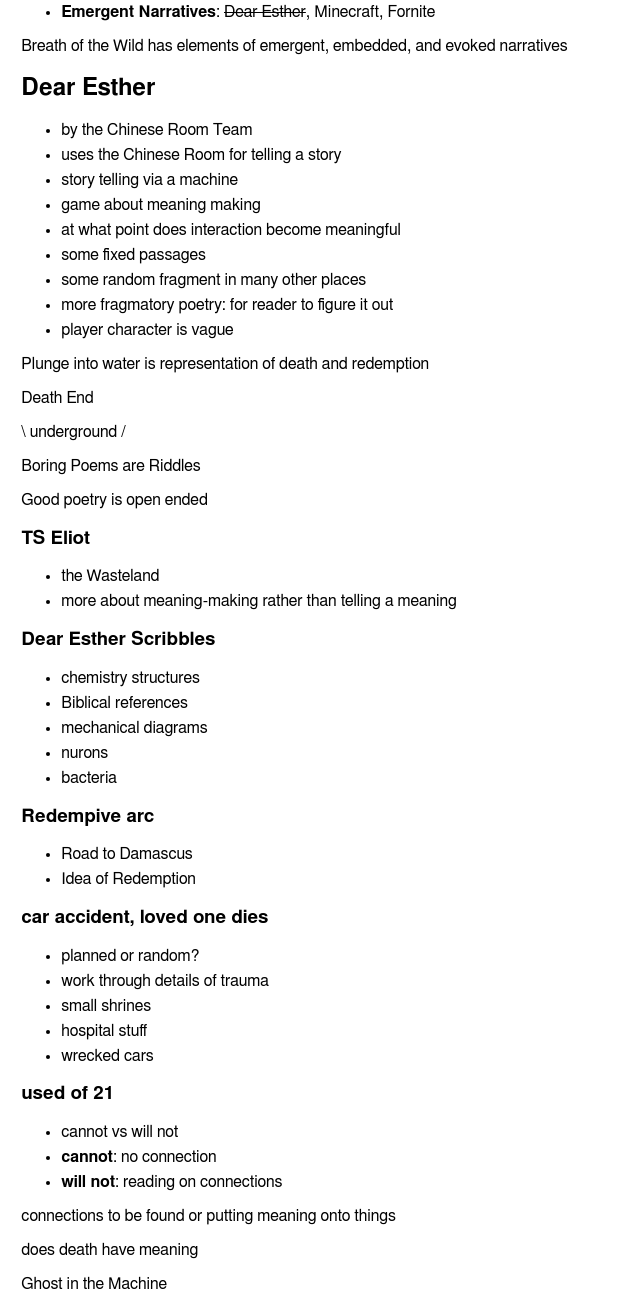
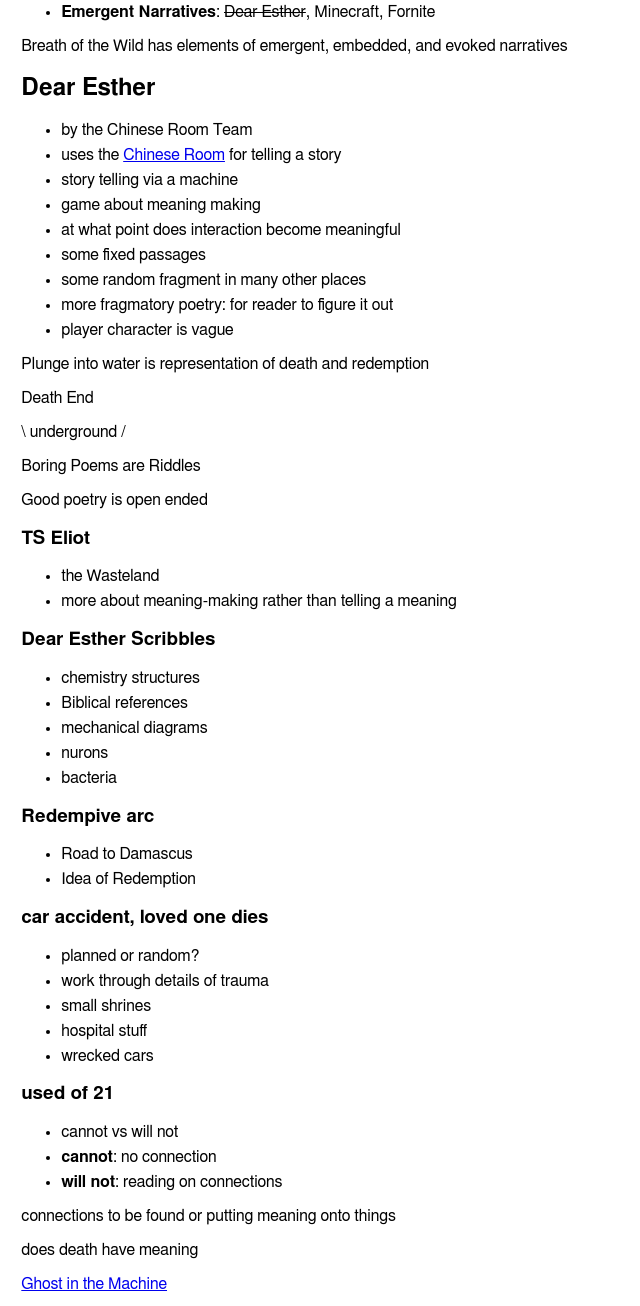
Before and after one commit to Ki11erRabbit/IHUM280-Notes, a plain HTML site: page notes/narrative_in_games.html in a window 1280 px wide. Shown: the part 1810-3116 px from the top of the page, without its empty margins (0-640 px from the left). Drawn offline with Linux system fonts and the light colour scheme.

Commit message:
added links to subnotes

```diff
--- a/notes/narrative_in_games.html
+++ b/notes/narrative_in_games.html
@@ -90,7 +90,7 @@
 <p></p>
 <h2>Dear Esther</h2>
 <ul><li>by the Chinese Room Team</li>
-<li>uses the Chinese Room for telling a story</li>
+<li>uses the <a href="chinese_room.html">Chinese Room</a> for telling a story</li>
 <li>story telling via a machine</li>
 <li>game about meaning making</li>
 <li>at what point does interaction become meaningful</li>
@@ -137,7 +137,7 @@
 <p></p>
 <p>does death have meaning</p>
 <p></p>
-<p>Ghost in the Machine</p>
+<a href="ghost_in_the_machine.html">Ghost in the Machine</a>
 <p></p>
 <p>extestential crisies</p>
 <p></p>
```
Also changed, not shown: notes/ideology_and_althusser.html (+1 -1 lines).
